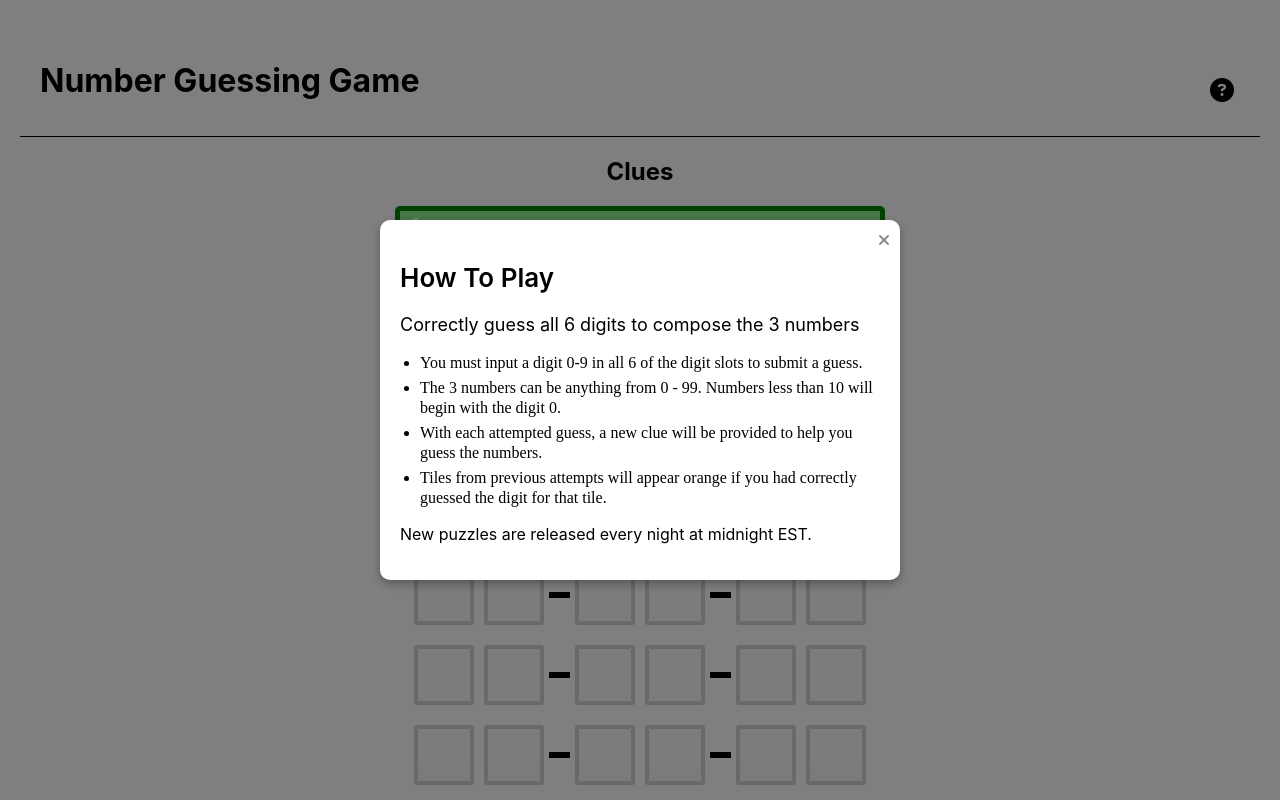
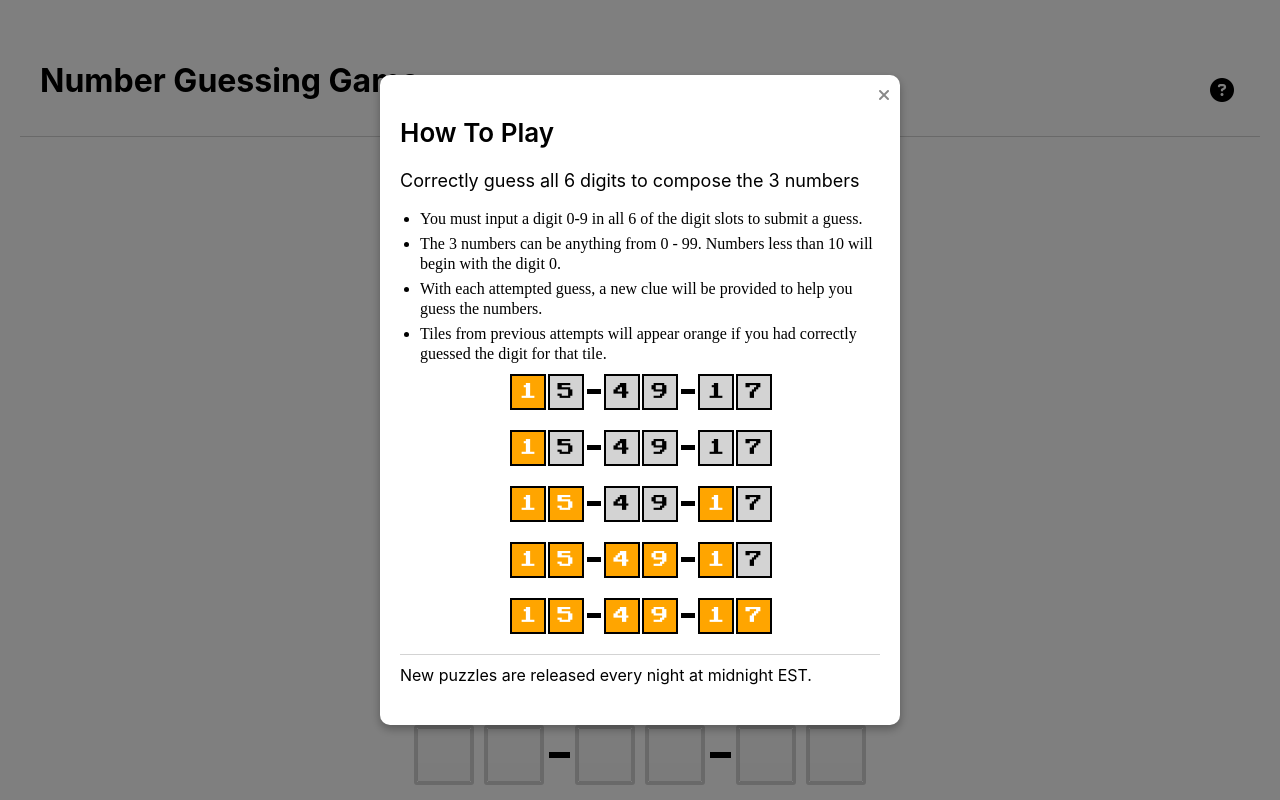
Before and after one commit to MarksGit98/digits, a React (Create React App) app in the folder digits-web/: page / in a window 1280 px wide. Both pictures are taken after a click on the button 1222 px from the left and 91 px from the top of the page. Shown: the top 800 px of the page. Built offline with nearby package versions, Linux system fonts and the light colour scheme.

Commit message:
updates to help and end game menus

```diff
--- a/digits-web/src/screens/GameConcluded.js
+++ b/digits-web/src/screens/GameConcluded.js
@@ -1,11 +1,15 @@
+import { ExampleRow } from "./exampleGuesses";
+
 export const GameConcluded = ({ open, handleClick, won, attempts, answer }) => {
   return (
     <div className={`menu-screen ${open ? "open" : "close"}`}>
       <div className="menu-content">
         <h2>{won ? `Congratulations!` : `Nice Try!`}</h2>
-        <h3>{won && `You solved the puzzle in ${attempts} attempt(s)`}</h3>
-        <ExampleRow answer={answer} />
-        <p>New puzzles are released every night at midnight EST.</p>
+        <h3>{won && `You solved the puzzle in ${attempts} attempt(s)!`}</h3>
+        <ExampleRow example={answer} answer={answer} />
+        <p className="new-puzzle-info">
+          New puzzles are released every night at midnight EST.
+        </p>
         <div className="close-button" onClick={handleClick}>
           <i className="fas fa-times"></i>
         </div>
@@ -13,31 +17,3 @@ export const GameConcluded = ({ open, handleClick, won, attempts, answer }) => {
     </div>
   );
 };
-
-export const ExampleRow = ({ answer }) => (
-  <div className="input-container">
-    <Number number={1} answer={answer} />
-    <div className="example-separator" />
-    <Number number={2} answer={answer} />
-    <div className="example-separator" />
-    <Number number={3} answer={answer} />
-  </div>
-);
-
-const NumberBox = ({ value }) => (
-  <div className="number-box">
-    {value !== "" && <div className="number-text">{value}</div>}
-  </div>
-);
-
-const Number = ({ number, answer }) => {
-  const firstIndex = number * 2 - 2;
-  const secondIndex = number * 2 - 1;
-
-  return (
-    <div className="number">
-      <NumberBox value={answer[firstIndex]} />
-      <NumberBox value={answer[secondIndex]} />
-    </div>
-  );
-};
--- a/digits-web/src/screens/GameScreen.scss
+++ b/digits-web/src/screens/GameScreen.scss
@@ -17,7 +17,7 @@
   flex-direction: row;
   align-items: center;
   justify-content: space-between;
-  border-bottom: 1px solid black;
+  border-bottom: 1px solid lightgray;
   padding: 20px;
 }
 
@@ -235,9 +235,17 @@ input {
   background-color: #fff;
   font-size: 17px;
   font-family: "Press Start 2P", sans-serif;
+  margin-left: 2px;
+}
+
+.correct-digit {
   background-color: orange;
   color: #fff;
-  margin-left: 2px;
+}
+
+.incorrect-digit {
+  background-color: lightgray;
+  color: #000;
 }
 
 .example-separator {
@@ -251,3 +259,9 @@ input {
   background-color: black;
   border-bottom: 3px solid black;
 }
+
+.new-puzzle-info {
+  margin-bottom: 20px;
+  border-top: 1px solid lightgray;
+  padding-top: 10px;
+}
--- a/digits-web/src/screens/HelpGuide.js
+++ b/digits-web/src/screens/HelpGuide.js
@@ -1,3 +1,5 @@
+import { ExampleRow } from "./exampleGuesses";
+
 export const HelpGuide = ({ open, handleClick }) => {
   const rules = [
     "You must input a digit 0-9 in all 6 of the digit slots to submit a guess.",
@@ -5,6 +7,16 @@ export const HelpGuide = ({ open, handleClick }) => {
     "With each attempted guess, a new clue will be provided to help you guess the numbers.",
     "Tiles from previous attempts will appear orange if you had correctly guessed the digit for that tile.",
   ];
+
+  const exampleGuesses = [
+    [1, 2, 3, 6, 4, 5],
+    [1, 3, 2, 5, 7, 9],
+    [1, 5, 8, 1, 1, 3],
+    [1, 5, 4, 9, 1, 5],
+    [1, 5, 4, 9, 1, 7],
+  ];
+
+  const exampleAnswer = [1, 5, 4, 9, 1, 7];
 
   return (
     <div className={`menu-screen ${open ? "open" : "close"}`}>
@@ -16,7 +28,14 @@ export const HelpGuide = ({ open, handleClick }) => {
             <li key={index}>{rule}</li>
           ))}
         </ul>
-        <p>New puzzles are released every night at midnight EST.</p>
+        <ExampleRow example={exampleGuesses[0]} answer={exampleAnswer} />
+        <ExampleRow example={exampleGuesses[1]} answer={exampleAnswer} />
+        <ExampleRow example={exampleGuesses[2]} answer={exampleAnswer} />
+        <ExampleRow example={exampleGuesses[3]} answer={exampleAnswer} />
+        <ExampleRow example={exampleGuesses[4]} answer={exampleAnswer} />
+        <p className="new-puzzle-info">
+          New puzzles are released every night at midnight EST.
+        </p>
         <div className="close-button" onClick={handleClick}>
           <i className="fas fa-times"></i>
         </div>
--- /dev/null
+++ b/digits-web/src/screens/exampleGuesses.js
@@ -0,0 +1,31 @@
+export const ExampleRow = ({ example, answer }) => (
+  <div className="input-container">
+    <Number number={1} answer={answer} example={example} />
+    <div className="example-separator" />
+    <Number number={2} answer={answer} example={example} />
+    <div className="example-separator" />
+    <Number number={3} answer={answer} example={example} />
+  </div>
+);
+
+const NumberBox = ({ value, correct }) => (
+  <div
+    className={`number-box ${correct ? "correct-digit" : "incorrect-digit"}`}
+  >
+    {value !== "" && <div className={"number-text"}>{value}</div>}
+  </div>
+);
+
+const Number = ({ number, example, answer }) => {
+  const firstIndex = number * 2 - 2;
+  const secondIndex = number * 2 - 1;
+
+  const isCorrectDigit1 = example[firstIndex] === answer[firstIndex];
+  const isCorrectDigit2 = example[secondIndex] === answer[secondIndex];
+  return (
+    <div className="number">
+      <NumberBox value={answer[firstIndex]} correct={isCorrectDigit1} />
+      <NumberBox value={answer[secondIndex]} correct={isCorrectDigit2} />
+    </div>
+  );
+};
```
